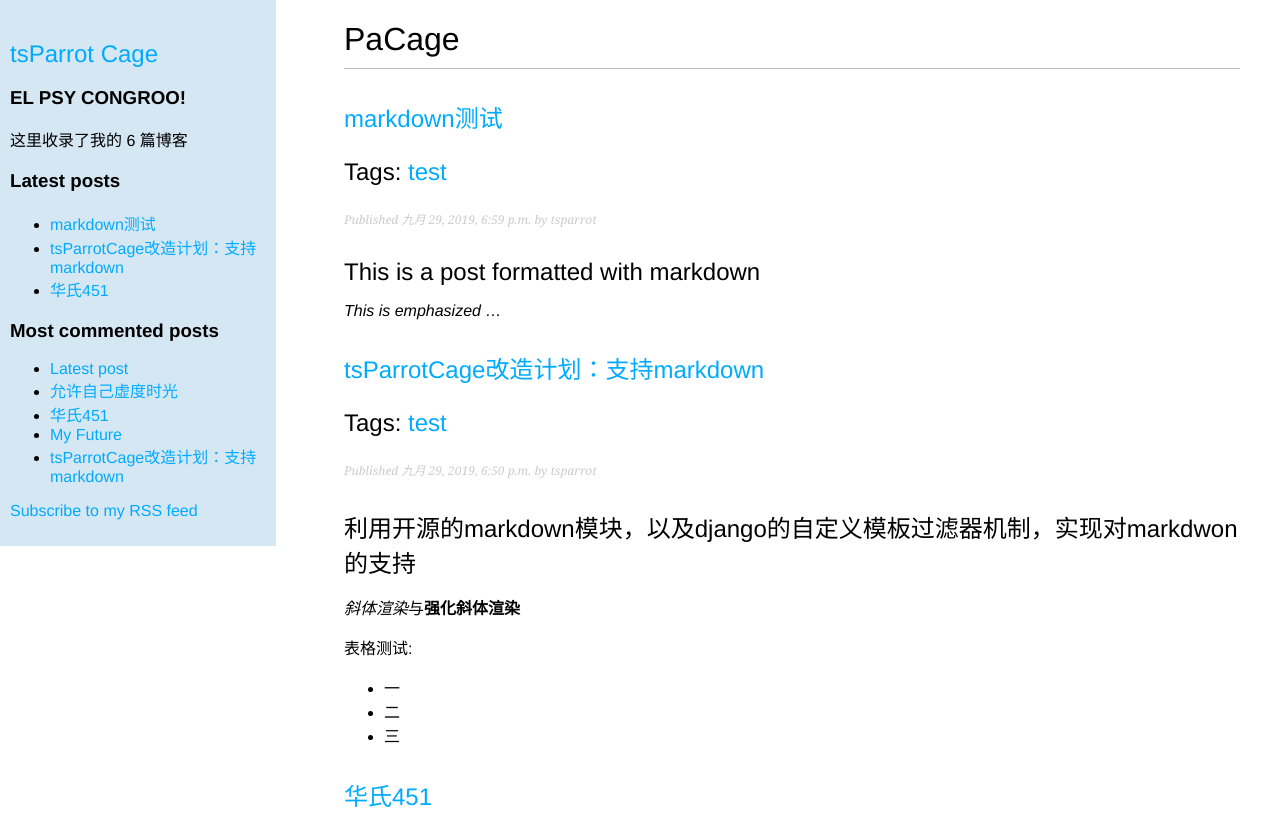
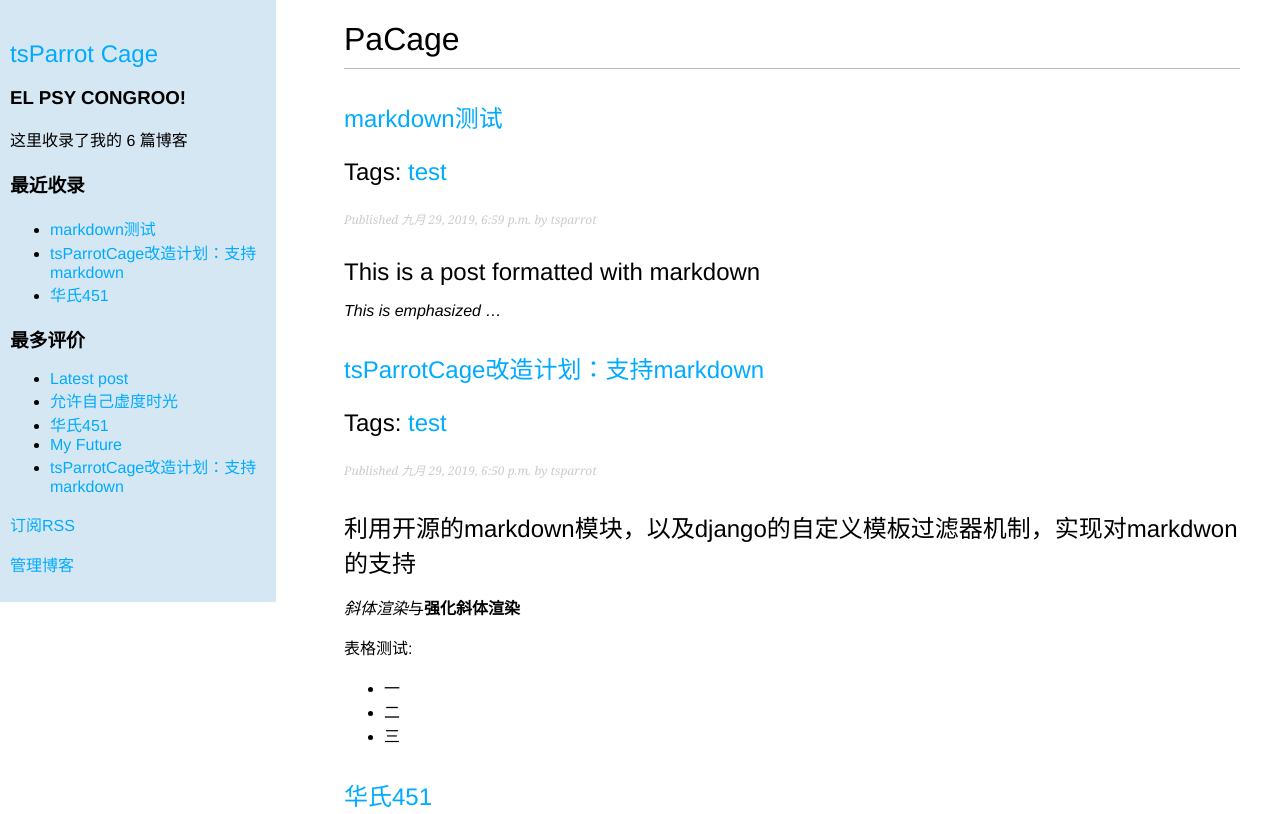
Before and after one commit to tsparrot/tsParrotCage, a Django app: page / in a window 1280 px wide. Shown: the top 814 px of the page. Run offline with Django 3.2, Linux system fonts and the light colour scheme; data comes from the database, SQL or seed files in the repository.

Commit message:
修改侧边栏

```diff
--- a/cage/templates/cage/base.html
+++ b/cage/templates/cage/base.html
@@ -5,7 +5,7 @@
 <head>
     <meta charset="UTF-8">
     <title>{% block title %}{% endblock %}</title>
-    <link rel="shortcut icon" href="{%static "icon/favicon.ico" %}" />
+    <link rel="shortcut icon" href="{%static "icon/favicon.ico" %}" >
     <link rel="stylesheet" href="{% static "css/cage.css" %}">
 </head>
 <body>
@@ -17,9 +17,9 @@
         <h2><a href='{% url "cage:post_list" %}'>tsParrot Cage</a></h2>
         <h3>EL PSY CONGROO!</h3>
         <p>这里收录了我的 {% total_posts %} 篇博客 </p>
-        <h3>Latest posts</h3>
+        <h3>最近收录</h3>
         {% show_latest_posts 3 %}
-        <h3>Most commented posts</h3>
+        <h3>最多评价</h3>
         {% get_most_commented_posts as most_commented_posts %}
         <ul>
             {% for post in most_commented_posts %}
@@ -28,7 +28,8 @@
                 </li>
             {% endfor %}
         </ul>
-        <p><a href='{% url "cage:post_feed" %}'>Subscribe to my RSS feed</a></p>
+        <p><a href='{% url "cage:post_feed" %}'>订阅RSS</a></p>
+        <p><a href= '/admin'>管理博客</a> </p>
     </div>
 </body>
 </html>
```
